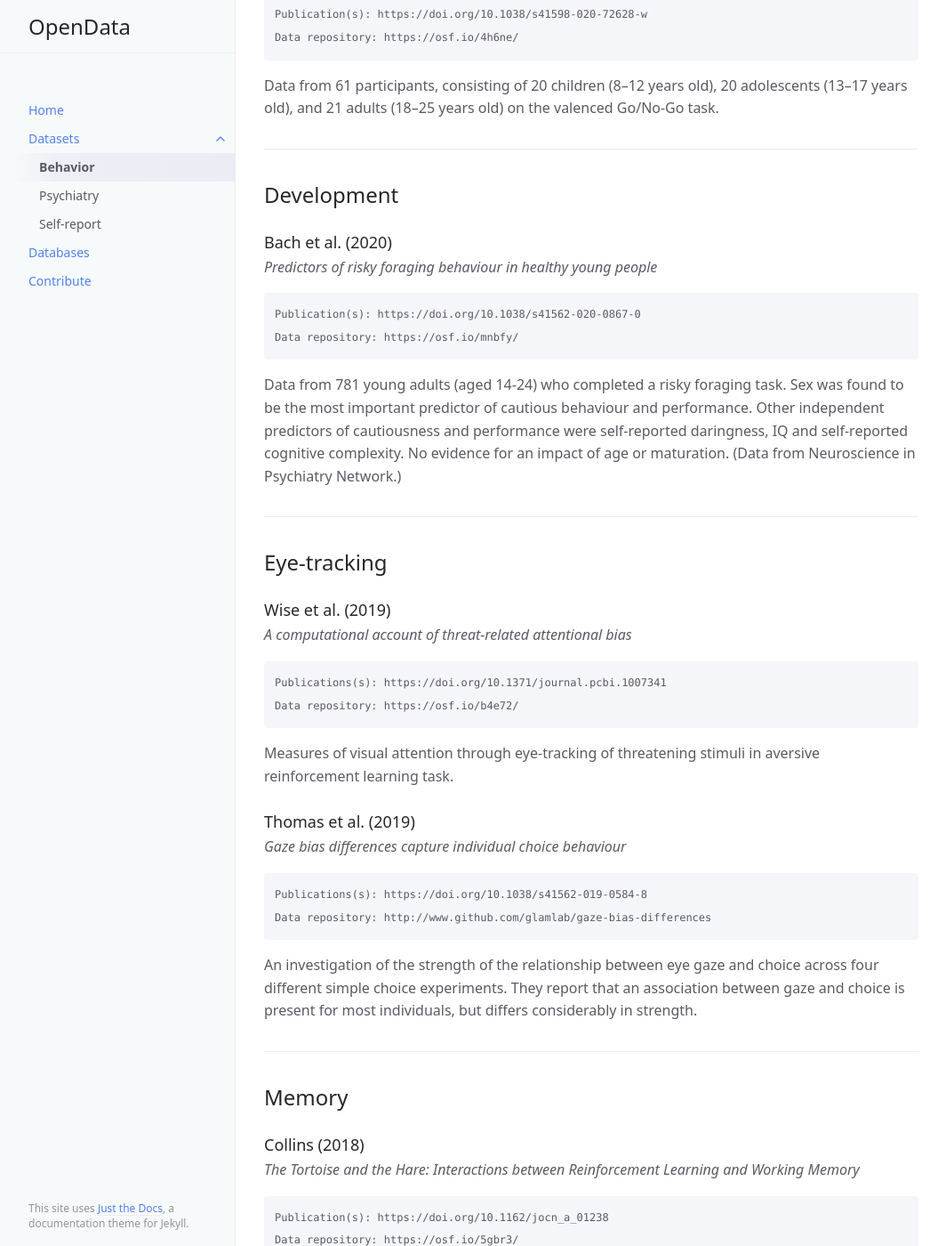
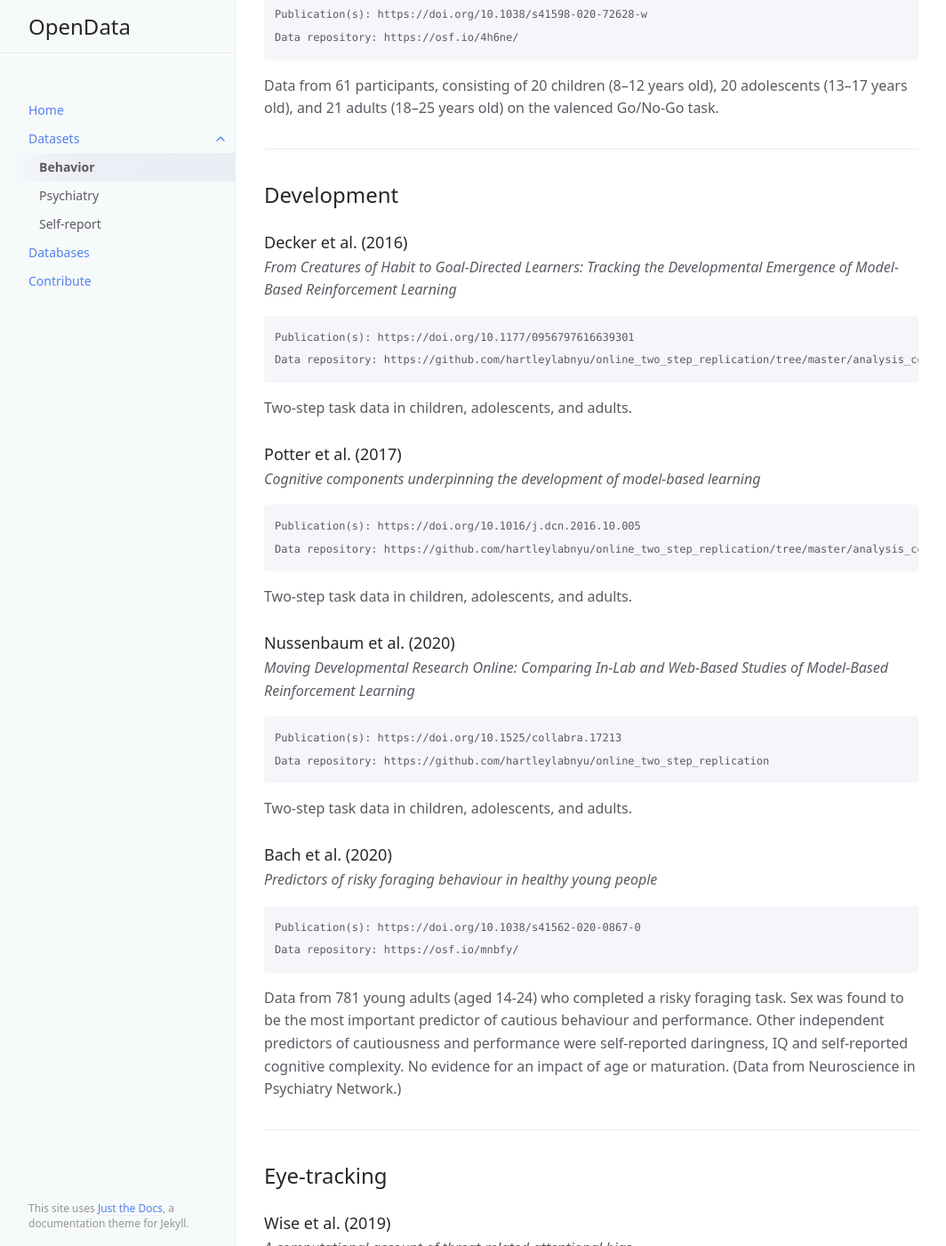
Before and after one commit to nivlab/opendata, a Jekyll site: the page built from docs/datasets/behavior.md, in a window 1280 px wide and 1400 px high, scrolled down 8269 px. Shown: the whole window at 89% size, without its empty margins (107-1171 px from the left). Built offline with Jekyll 4.4.1, drawn with Linux system fonts in a browser that asks for light colours.

Commit message:
add 3 two-step task datasets

````diff
--- a/docs/datasets/behavior.md
+++ b/docs/datasets/behavior.md
@@ -335,6 +335,36 @@ Data from 61 participants, consisting of 20 children (8–12 years old), 20 adol
 
 ## Development
 
+### Decker et al. (2016)
+{: .no_toc }
+*From Creatures of Habit to Goal-Directed Learners: Tracking the Developmental Emergence of Model-Based Reinforcement Learning*
+```
+Publication(s): https://doi.org/10.1177/0956797616639301
+Data repository: https://github.com/hartleylabnyu/online_two_step_replication/tree/master/analysis_code_and_data/data/decker
+```
+
+Two-step task data in children, adolescents, and adults.
+
+### Potter et al. (2017)
+{: .no_toc }
+*Cognitive components underpinning the development of model-based learning*
+```
+Publication(s): https://doi.org/10.1016/j.dcn.2016.10.005
+Data repository: https://github.com/hartleylabnyu/online_two_step_replication/tree/master/analysis_code_and_data/data/potter
+```
+
+Two-step task data in children, adolescents, and adults.
+
+### Nussenbaum et al. (2020)
+{: .no_toc }
+*Moving Developmental Research Online: Comparing In-Lab and Web-Based Studies of Model-Based Reinforcement Learning*
+```
+Publication(s): https://doi.org/10.1525/collabra.17213
+Data repository: https://github.com/hartleylabnyu/online_two_step_replication
+```
+
+Two-step task data in children, adolescents, and adults.
+
 ### Bach et al. (2020)
 {: .no_toc }
 *Predictors of risky foraging behaviour in healthy young people*
````
